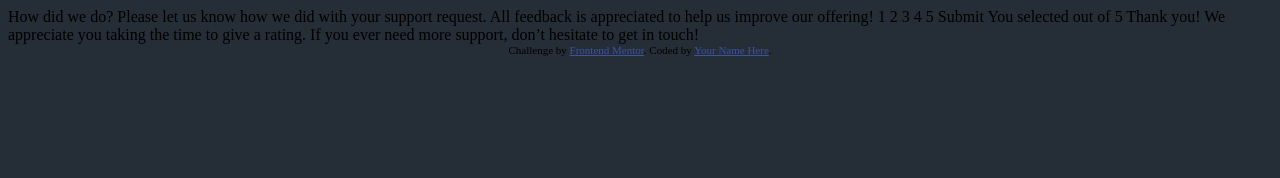
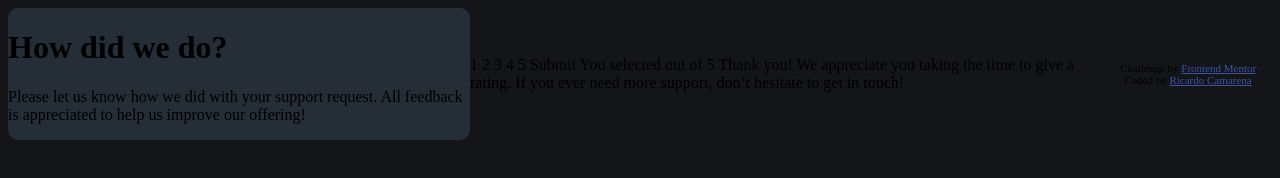
Before and after one commit to RCamarena3/InteractiveRatingComponent, a plain HTML site: page index.html in a window 1280 px wide. Drawn offline with Linux system fonts and the light colour scheme.

Commit message:
Creating card

```diff
--- a/index.html
+++ b/index.html
@@ -13,11 +13,13 @@
 <body>
 
   <!-- Rating state start -->
+  <div class="rating-card">
+    <h1>How did we do?</h1>
 
-  How did we do?
+    <p>Please let us know how we did with your support request. All feedback is appreciated
+    to help us improve our offering!</p>
+  </div>
 
-  Please let us know how we did with your support request. All feedback is appreciated
-  to help us improve our offering!
 
   1 2 3 4 5
 
@@ -39,7 +41,7 @@
 
   <div class="attribution">
     Challenge by <a href="https://www.frontendmentor.io?ref=challenge" target="_blank">Frontend Mentor</a>.
-    Coded by <a href="#">Your Name Here</a>.
+    Coded by <a href="https://github.com/RCamarena3/">Ricardo Camarena</a>.
   </div>
 </body>
 </html>
--- a/styles.css
+++ b/styles.css
@@ -4,10 +4,21 @@
   --grey-color: hsl(216, 12%, 54%);
   --dark-blue-color: hsl(213, 19%, 18%);
   --darker-blue-color: hsl(216, 12%, 8%);
+  --blackish-color: #141519;
 }
 
 body {
+  background-color: var(--blackish-color);
+  /* this lines are for centering content*/
+  display: flex;
+  justify-content: center;
+  align-items: center;
+}
+
+.rating-card {
   background-color: var(--dark-blue-color);
+  padding: 1rem, 1rem, 1rem, 1rem;
+  border-radius: 10px;
 }
 
 .attribution { font-size: 11px; text-align: center; }
```
Also changed, not shown: 1 other file.
